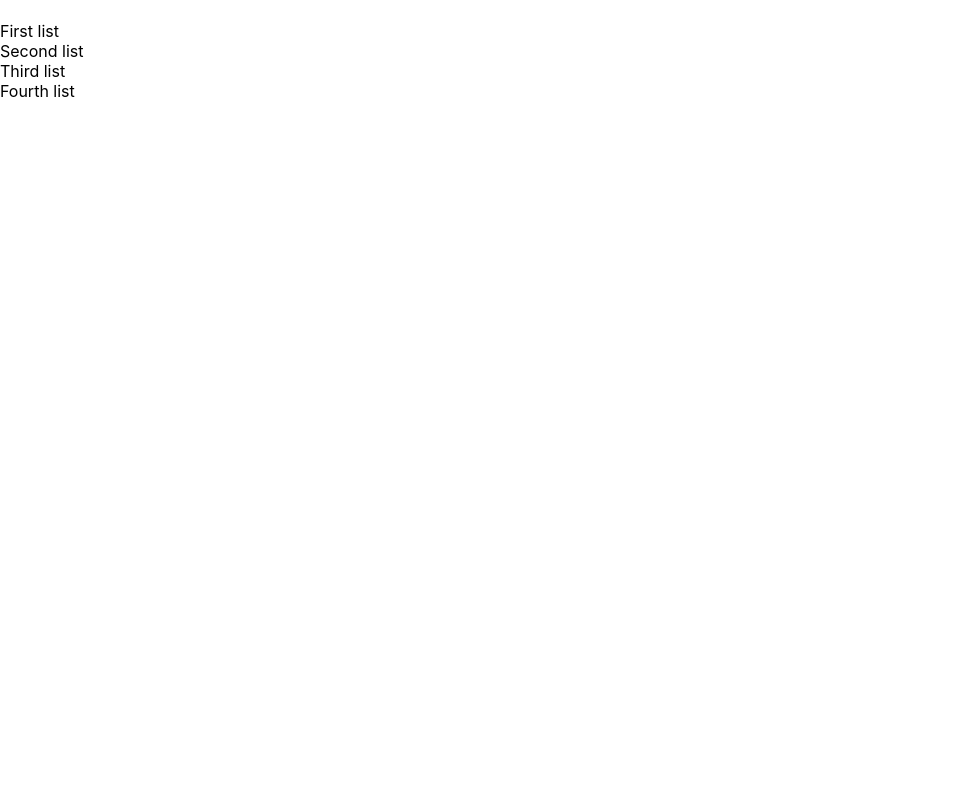
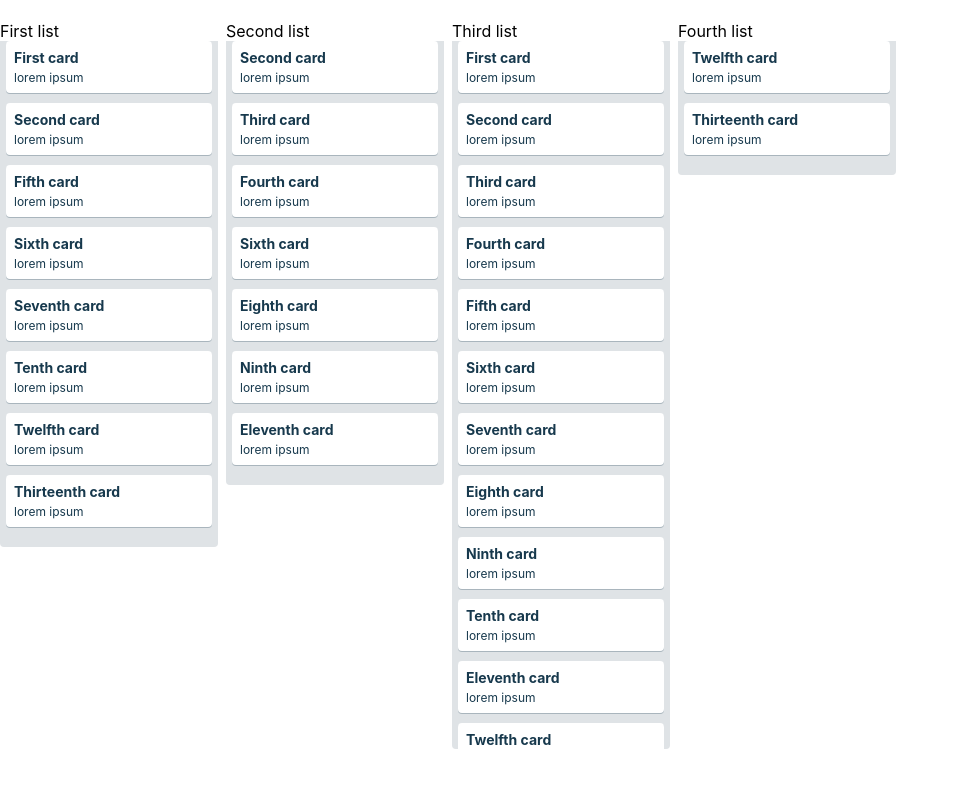
Before and after one commit to cthipsudo/TrelloyesApp, a React (Create React App) app: page / in a window 1280 px wide. Shown: the top 788 px of the page, without its empty margins (0-959 px from the left). Built offline with nearby package versions, Linux system fonts and the light colour scheme.

Commit message:
App.js completed

```diff
--- a/src/App.css
+++ b/src/App.css
@@ -1,38 +1,20 @@
+/* APP STYLES */
 .App {
-  text-align: center;
+  min-height: calc(100vh - 16px);
+  min-width: calc(100vw - 16px);
+  background: #0079bf;
+  padding: 8px;
+  display: inline-flex;
+  flex-direction: column;
 }
 
-.App-logo {
-  height: 40vmin;
-  pointer-events: none;
+.App-header h1 {
+  margin: 0;
+  color: #f6f6f6;
+  font-size: 20px;
+  padding: 0 14px 10px;
 }
 
-@media (prefers-reduced-motion: no-preference) {
-  .App-logo {
-    animation: App-logo-spin infinite 20s linear;
-  }
+.App-list {
+  display: flex;
 }
-
-.App-header {
-  background-color: #282c34;
-  min-height: 100vh;
-  display: flex;
-  flex-direction: column;
-  align-items: center;
-  justify-content: center;
-  font-size: calc(10px + 2vmin);
-  color: white;
-}
-
-.App-link {
-  color: #61dafb;
-}
-
-@keyframes App-logo-spin {
-  from {
-    transform: rotate(0deg);
-  }
-  to {
-    transform: rotate(360deg);
-  }
-}
--- a/src/App.js
+++ b/src/App.js
@@ -7,9 +7,12 @@ import List from './List';
 
 
 function App(props) {
-  console.log(props);
-  const cardLists = props.store.lists.map(list => {
-    return <List key={list.id} allCards={list.cardIds} header={list.header}></List>
+  //console.log(props);
+  const cardLists = props.storeLists.map(list => {
+    return <List cards={props.storeCards}
+    key={list.id}
+    allCardsId={list.cardIds}
+    header={list.header}></List>
   });
 
   return (
--- /dev/null
+++ b/src/Card.css
@@ -0,0 +1,29 @@
+/* CARD STYLES */
+
+.Card {
+    border-radius: 4px;
+    background-color: #fff;
+    box-shadow: 0 1px 0 rgba(9,45,66,.25);
+    padding: 8px;
+    color: #17394d;
+  }
+
+  .Card {
+    margin-bottom: 10px;
+  }
+
+  .Card h3 {
+    font-size: 14px;
+    margin-bottom: 4px;
+  }
+
+  .Card p {
+    margin: 0;
+    font-size: 12px;
+  }
+
+  .Card button {
+    float: right;
+    background-color: #eff1f3;
+    border-radius: 6px;
+  }
--- a/src/Card.js
+++ b/src/Card.js
@@ -1,4 +1,5 @@
 import React from 'react';
+import './Card.css';
 
 function Card (props){
     return(
@@ -9,6 +10,4 @@ function Card (props){
     )
 }
 
-export default {
-    Card
-}
+export default Card;
--- /dev/null
+++ b/src/List.css
@@ -0,0 +1,51 @@
+/* LIST STYLES */
+
+.List {
+    min-width: 218px;
+  }
+
+  .List:not(:first-of-type) {
+    margin-left: 8px;
+  }
+
+  .List-header h2,
+  .List-cards h3 {
+    margin: 0;
+  }
+
+  .List-header h2 {
+    font-size: 18px;
+    padding: 10px 8px 8px;
+  }
+
+  .List-header,
+  .List-cards {
+    background-color: #dfe3e6;
+    padding: 0 6px 4px;
+  }
+
+  .List-header {
+    border-top-left-radius: 4px;
+    border-top-right-radius: 4px;
+  }
+
+  .List-cards {
+    border-bottom-left-radius: 4px;
+    border-bottom-right-radius: 4px;
+    padding-bottom: 10px;
+    max-height: calc(100vh - 102px);
+    overflow: auto;
+  }
+
+  .List-add-button {
+    background: none;
+    border: none;
+    font-size: 12px;
+    font-weight: bold;
+    padding: 5px 6px;
+    display: block;
+  }
+
+  .List-add-button:hover {
+    cursor: pointer;
+  }
--- a/src/List.js
+++ b/src/List.js
@@ -1,22 +1,27 @@
 import React from 'react';
+import './List.css';
 import Card from './Card';
 import ReactDOM from 'react-dom';
-//const cards =
+
 
 function List(props){
     //This is the header and content for the card
-    console.log(props);
+    //console.log(props);
+
+    const cardContent = props.allCardsId.map(Letter => {
+        //console.log('HERE',props);
+    const CurrCard = props.cards[Letter];
+    console.log('THISSS', CurrCard);
+    return <Card key={CurrCard.id}
+    title={CurrCard.title}
+    content={CurrCard.content}/>
+    });
+
     return(
         <div className='List'>
             <header>{props.header}</header>
             <div className='List-cards'>
-                {/* {<Card
-                key='card.id'
-                title='card.title'
-                content='card.content'>
-                </Card>} */}
-
-
+                {cardContent}
             </div>
         </div>
     )
--- a/src/index.css
+++ b/src/index.css
@@ -1,13 +1,9 @@
 body {
   margin: 0;
-  font-family: -apple-system, BlinkMacSystemFont, 'Segoe UI', 'Roboto', 'Oxygen',
-    'Ubuntu', 'Cantarell', 'Fira Sans', 'Droid Sans', 'Helvetica Neue',
+  padding: 0;
+  font-family: -apple-system, BlinkMacSystemFont, "Segoe UI", "Roboto", "Oxygen",
+    "Ubuntu", "Cantarell", "Fira Sans", "Droid Sans", "Helvetica Neue",
     sans-serif;
   -webkit-font-smoothing: antialiased;
   -moz-osx-font-smoothing: grayscale;
 }
-
-code {
-  font-family: source-code-pro, Menlo, Monaco, Consolas, 'Courier New',
-    monospace;
-}
--- a/src/index.js
+++ b/src/index.js
@@ -7,7 +7,8 @@ import store from './store';
 
 
 ReactDOM.render(
-    <App store={store}>
+    <App storeLists={store.lists}
+     storeCards={store.allCards}>
 
     </App>,
   document.getElementById('root')
```
